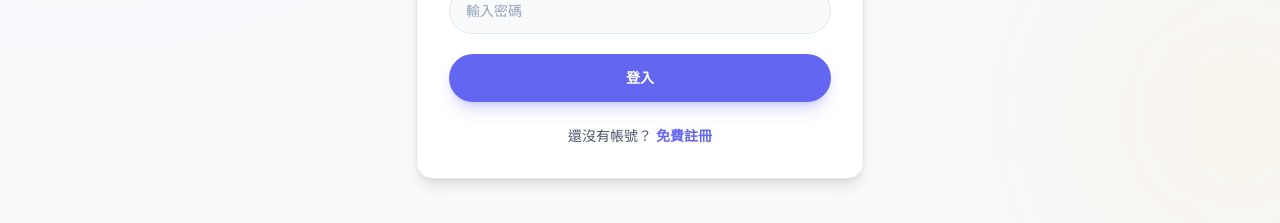
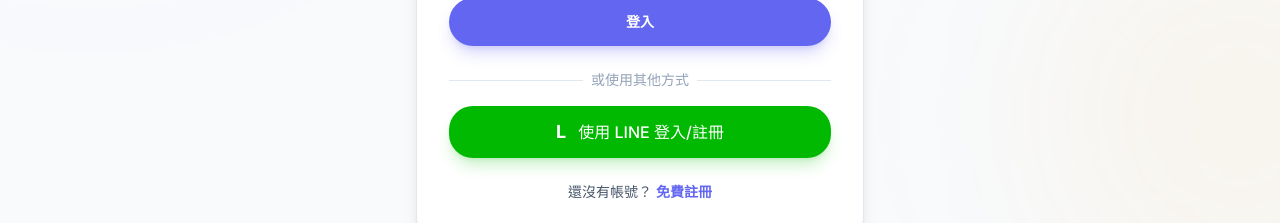
Before and after one commit to YaodeChiang4181/For-Share-Project, a Next.js app: page /login in a window 1280 px wide. Shown: the part 486-709 px from the top of the page. Built offline with nearby package versions, Linux system fonts and the light colour scheme; no server answers.

Commit message:
feat: add LINE login button to login and register pages

```diff
--- a/src/app/login/page.tsx
+++ b/src/app/login/page.tsx
@@ -134,6 +134,26 @@
             </button>
           </form>
 
+          {/* Third-party Login */}
+          <div className="mt-6">
+            <div className="relative">
+              <div className="absolute inset-0 flex items-center">
+                <div className="w-full border-t border-border"></div>
+              </div>
+              <div className="relative flex justify-center text-sm">
+                <span className="px-2 bg-surface text-text-tertiary">或使用其他方式</span>
+              </div>
+            </div>
+
+            <button
+              onClick={() => signIn("line", { callbackUrl: "/dashboard" })}
+              className="mt-4 w-full flex items-center justify-center gap-3 py-3 rounded-xl bg-[#00B900] text-white hover:bg-[#009900] transition-colors font-medium shadow-lg shadow-[#00B900]/20"
+            >
+              <div className="font-bold text-lg">L</div>
+              使用 LINE 登入/註冊
+            </button>
+          </div>
+
           {/* Divider & register link */}
           <div className="mt-6 text-center">
             <p className="text-sm text-text-secondary">
--- a/src/app/register/page.tsx
+++ b/src/app/register/page.tsx
@@ -3,6 +3,7 @@
 import Link from "next/link";
 import { useState } from "react";
 import { useRouter } from "next/navigation";
+import { signIn } from "next-auth/react";
 
 export default function RegisterPage() {
   const router = useRouter();
@@ -226,6 +227,26 @@
             </button>
           </form>
 
+          {/* Third-party Login */}
+          <div className="mt-6">
+            <div className="relative">
+              <div className="absolute inset-0 flex items-center">
+                <div className="w-full border-t border-border"></div>
+              </div>
+              <div className="relative flex justify-center text-sm">
+                <span className="px-2 bg-surface text-text-tertiary">或使用其他方式</span>
+              </div>
+            </div>
+
+            <button
+              onClick={() => signIn("line", { callbackUrl: "/dashboard" })}
+              className="mt-4 w-full flex items-center justify-center gap-3 py-3 rounded-xl bg-[#00B900] text-white hover:bg-[#009900] transition-colors font-medium shadow-lg shadow-[#00B900]/20"
+            >
+              <div className="font-bold text-lg">L</div>
+              使用 LINE 快速註冊/登入
+            </button>
+          </div>
+
           {/* Divider & login link */}
           <div className="mt-6 text-center">
             <p className="text-sm text-text-secondary">
```
